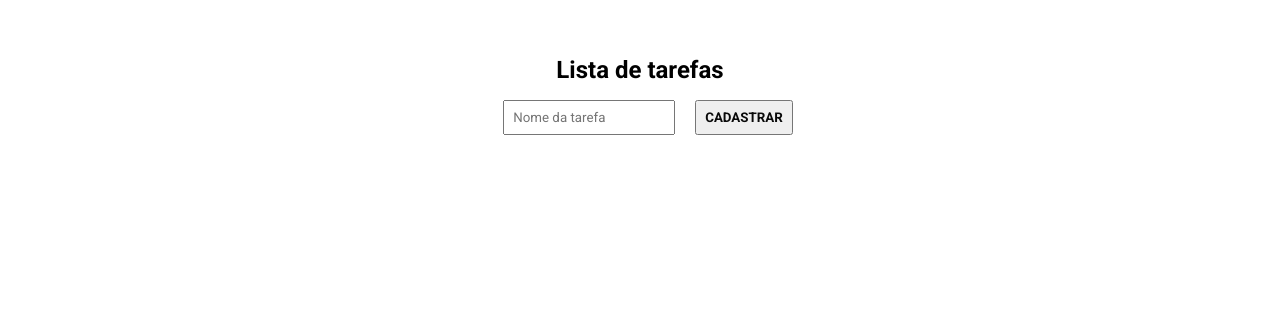
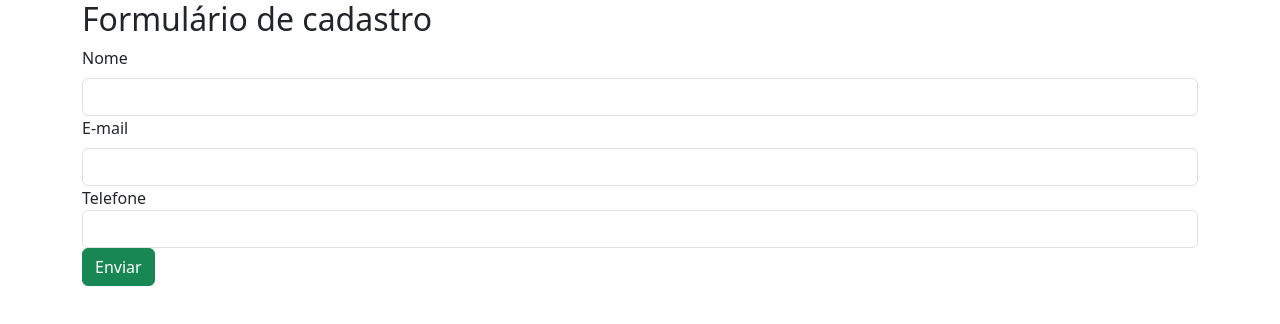
Before and after one commit to oleoteles/curso_ebac_frontend, a plain HTML site: page index.html in a window 1280 px wide. Drawn offline with nearby package versions, Linux system fonts and the light colour scheme.

Commit message:
Add files via upload
Exercício formulário boostrap

```diff
--- a/index.html
+++ b/index.html
@@ -3,25 +3,25 @@
 <head>
     <meta charset="UTF-8">
     <meta name="viewport" content="width=device-width, initial-scale=1.0">
-    <title>Lista de Tarefas</title>
-    <link rel="preconnect" href="https://fonts.googleapis.com">
-    <link rel="preconnect" href="https://fonts.gstatic.com" crossorigin>
-    <link href="https://fonts.googleapis.com/css2?family=Roboto:wght@400;700&display=swap" rel="stylesheet">
-    <link rel="stylesheet" href="main.css">
+    <title>Document</title>
+    <link rel="stylesheet" href="https://cdn.jsdelivr.net/npm/bootstrap@5.3.3/dist/css/bootstrap.min.css">
 </head>
 <body>
-    <header>
-    </header>
-    <form>
-        <h2>Lista de tarefas</h2>
-        <input type="text" required placeholder="Nome da tarefa" />
-        <button type="submit">Cadastrar</button>
-    </form>
-        <div class="container">
-            <ul>
-            </ul>
+    <div class="container">
+        <div class="row">
+            <div class="col">
+                <h2>Formulário de cadastro</h2>
+                <form>
+                    <label class="form-label" for="nome">Nome</label>
+                    <input class="form-control" type="text" id="nome" />
+                    <label for="email" class="form-label">E-mail</label>
+                    <input id="email" type="email" class="form-control">
+                    <label for="telefone" class="form label">Telefone</label>
+                    <input id="telefone" type="tel" class="form-control">
+                    <button class="btn btn-success">Enviar</button>
+                </form>
+            </div>
         </div>
-    <script src="https://code.jquery.com/jquery-3.7.1.min.js"></script>
-    <script src="main.js"></script>
+    </div>
 </body>
 </html>
```
